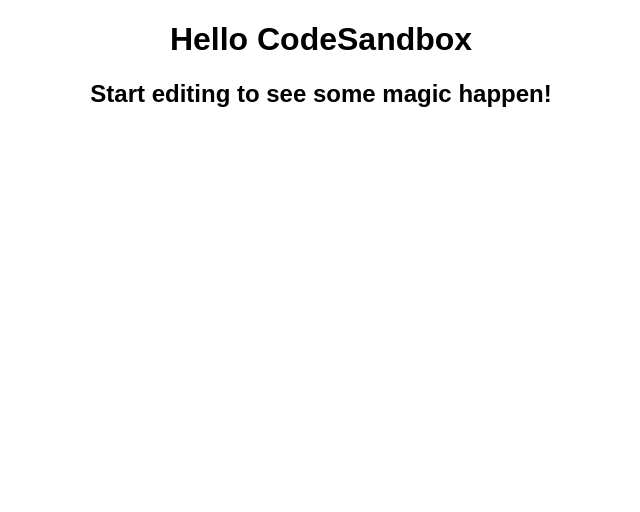
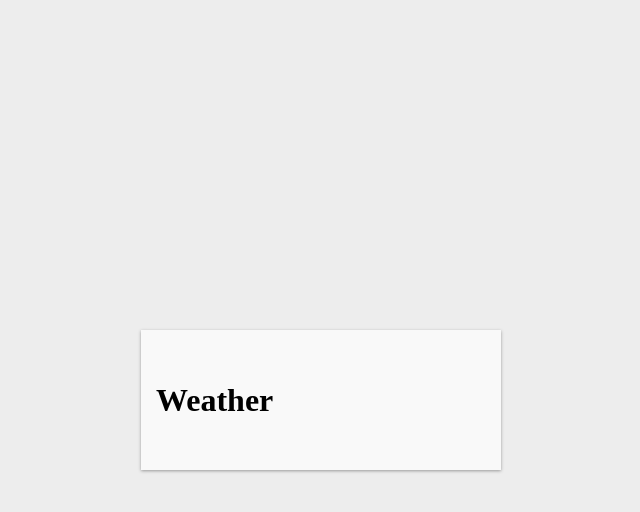
Before and after one commit to leosameric/React-WeatherApp, a React (Create React App) app: page / in a window 1280 px wide. Shown: the top 512 px of the page, without its empty margins (319-959 px from the left). Built offline with nearby package versions, Linux system fonts and the light colour scheme.

Commit message:
import weather app component and apply styled component

```diff
--- a/package.json
+++ b/package.json
@@ -8,6 +8,7 @@
   ],
   "main": "src/index.js",
   "dependencies": {
+    "@emotion/react": "11.7.1",
     "@emotion/styled": "11.6.0",
     "react": "17.0.2",
     "react-dom": "17.0.2",
--- a/src/App.js
+++ b/src/App.js
@@ -1,10 +1,6 @@
 import "./styles.css";
+import WeatherApp from "./WeatherApp";
 
 export default function App() {
-  return (
-    <div className="App">
-      <h1>Hello CodeSandbox</h1>
-      <h2>Start editing to see some magic happen!</h2>
-    </div>
-  );
+  return <WeatherApp />;
 }
--- a/src/WeatherApp.js
+++ b/src/WeatherApp.js
@@ -1,5 +1,32 @@
+import React from "react";
+import styled from "@emotion/styled";
+
 const WeatherApp = () => {
-  return <div>HEEEEEE</div>;
+  // Styled component
+  const Container = styled.div`
+    background-color: #ededed;
+    height: 100%;
+    display: flex;
+    align-items: center;
+    justify-content: center;
+  `;
+
+  const WeatherCard = styled.div`
+    position: relative;
+    min-width: 360px;
+    box-shadow: 0 1px 3px 0 #999999;
+    background-color: #f9f9f9;
+    box-sizing: border-box;
+    padding: 30px 15px;
+  `;
+
+  return (
+    <Container>
+      <WeatherCard>
+        <h1>Weather</h1>
+      </WeatherCard>
+    </Container>
+  );
 };
 
 export default WeatherApp;
--- a/src/styles.css
+++ b/src/styles.css
@@ -2,3 +2,16 @@
   font-family: sans-serif;
   text-align: center;
 }
+
+html,
+body {
+  margin: 0;
+  padding: 0;
+  height: 100%;
+  width: 100%;
+}
+
+#root {
+  height: 100%;
+  width: 100%;
+}
```
